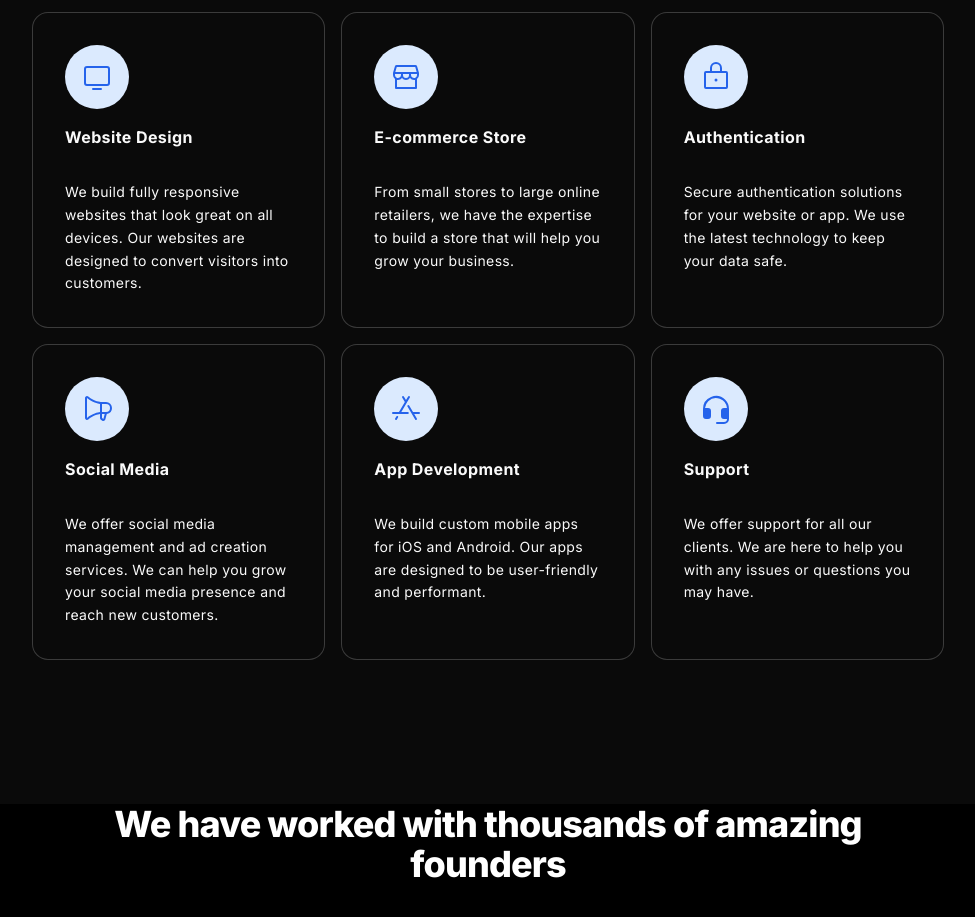
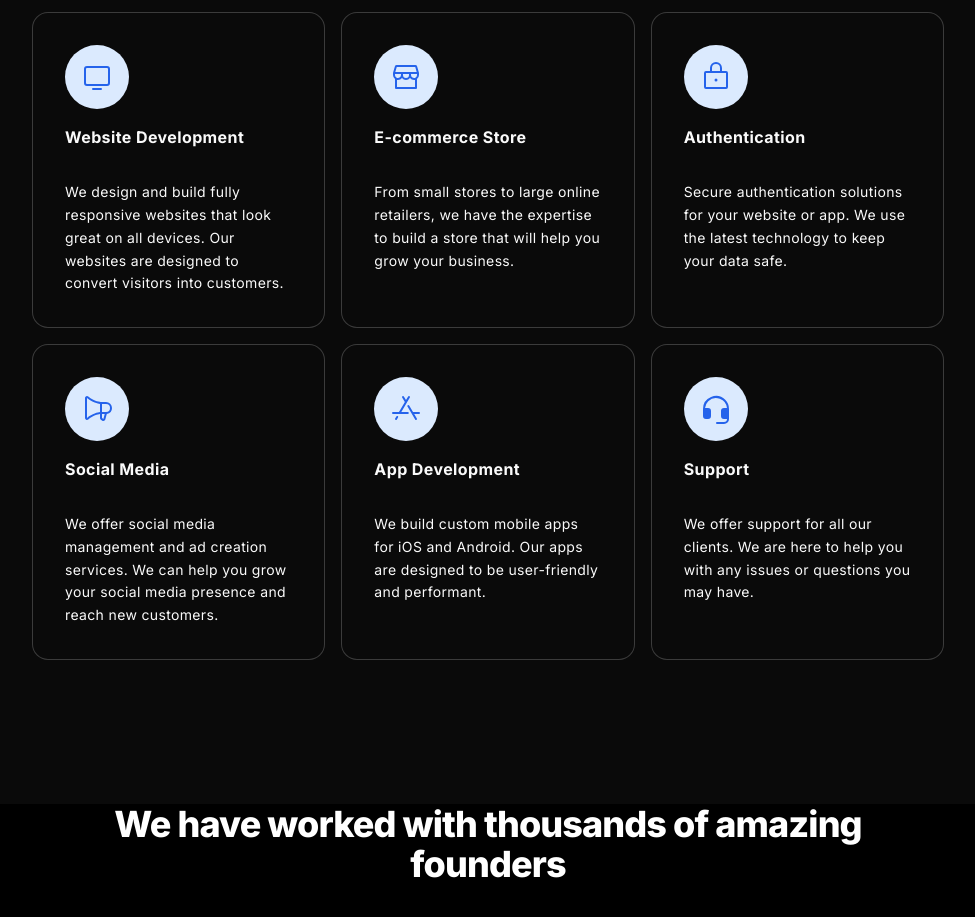
Before and after one commit to awelrisak/finiin, a Next.js app: page / in a window 1280 px wide. Shown: the part 5560-6477 px from the top of the page, without its empty margins (152-1127 px from the left). Built offline with nearby package versions, Linux system fonts and the light colour scheme.

Commit message:
Update page.tsx

```diff
--- a/src/app/(marketing)/page.tsx
+++ b/src/app/(marketing)/page.tsx
@@ -175,9 +175,9 @@ const services = [
         <PiMonitor className="h-8 w-8 text-blue-600" />
       </div>
     ),
-    title: "Website Design",
+    title: "Website Development",
     description:
-      "We build fully responsive websites that look great on all devices. Our websites are designed to convert visitors into customers.",
+      "We design and build fully responsive websites that look great on all devices. Our websites are designed to convert visitors into customers.",
   },
   {
     icon: (
```
